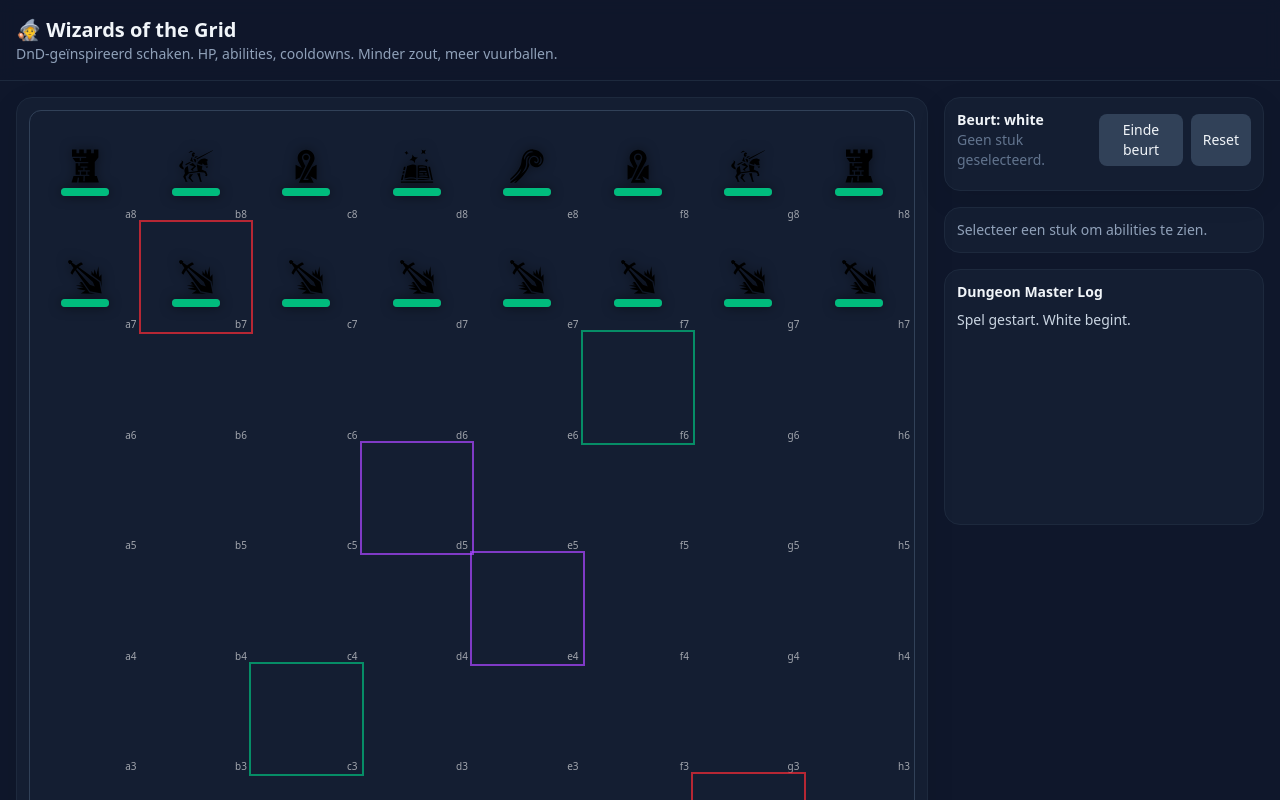
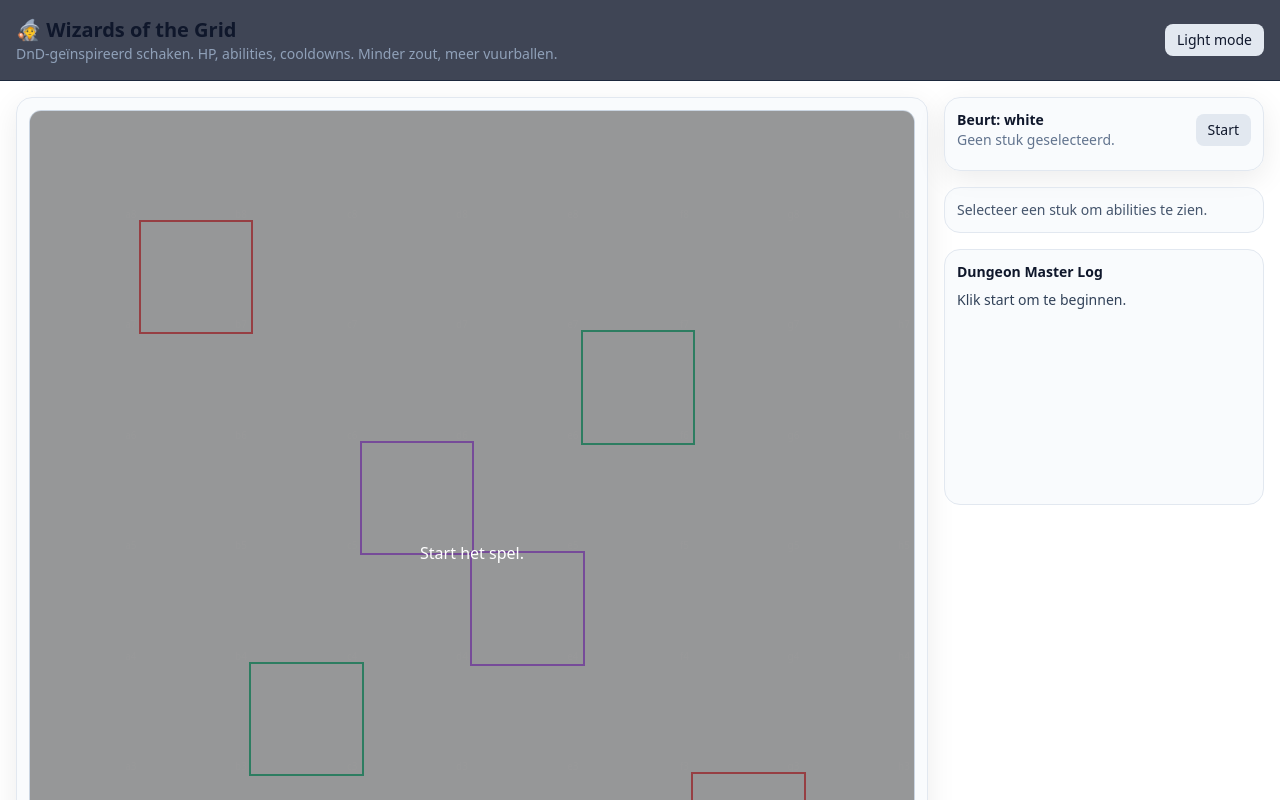
Before and after one commit to MichaelRedant/wizards_of_the_grid, a React (Vite) app: page / in a window 1280 px wide. Shown: the top 800 px of the page. Built offline with nearby package versions, Linux system fonts and the light colour scheme.

Commit message:
feat: add theme toggle and game controls

```diff
--- a/src/App.tsx
+++ b/src/App.tsx
@@ -2,19 +2,32 @@ import Board from "./components/Board";
 import HUD from "./components/HUD";
 import DMLog from "./components/DMLog";
 import AbilityBar from "./components/AbilityBar";
+import { useState } from "react";
 
 export default function App() {
+  const [theme, setTheme] = useState<"light" | "dark">("dark");
   return (
-    <div className="h-screen grid grid-rows-[auto_1fr_auto] bg-slate-900 text-slate-100 antialiased">
-      <header className="p-4 border-b border-slate-800 sticky top-0 z-10 bg-slate-900/80 backdrop-blur">
+    <div className={theme === "dark" ? "dark h-screen" : "h-screen"}>
+      <div className="grid h-full grid-rows-[auto_1fr_auto] bg-white text-slate-900 dark:bg-slate-900 dark:text-slate-100 antialiased">
+        <header className={`p-4 border-b sticky top-0 z-10 backdrop-blur ${theme === "dark" ? "border-slate-800 bg-slate-900/80" : "border-slate-200 bg-white/80"}`}>
+          <div className="flex items-center justify-between">
+            <div>
               <h1 className="text-xl font-bold">🧙 Wizards of the Grid</h1>
               <p className="text-sm text-slate-400">
                 DnD-geïnspireerd schaken. HP, abilities, cooldowns. Minder zout, meer vuurballen.
               </p>
+            </div>
+            <button
+              className="px-3 py-1.5 rounded-lg bg-slate-200 hover:bg-slate-300 text-sm text-slate-900 dark:bg-slate-700 dark:hover:bg-slate-600 dark:text-slate-100"
+              onClick={() => setTheme(theme === "dark" ? "light" : "dark")}
+            >
+              {theme === "dark" ? "Light" : "Dark"} mode
+            </button>
+          </div>
         </header>
 
         <main className="p-4 grid gap-4 md:grid-cols-[1fr_320px]">
-        <div className="rounded-2xl p-3 bg-slate-800/40 border border-slate-800 shadow-[0_8px_30px_rgba(0,0,0,0.08)]">
+          <div className="rounded-2xl p-3 border shadow-[0_8px_30px_rgba(0,0,0,0.08)] bg-slate-100/40 border-slate-200 dark:bg-slate-800/40 dark:border-slate-800">
             <Board />
           </div>
 
@@ -25,9 +38,10 @@ export default function App() {
           </div>
         </main>
 
-      <footer className="p-4 text-center text-xs text-slate-500">
+        <footer className="p-4 text-center text-xs text-slate-600 dark:text-slate-500">
           © {new Date().getFullYear()} Wizards of the Grid. Gemaakt in React + Tailwind.
         </footer>
       </div>
+    </div>
   );
 }
--- a/src/components/AbilityBar.tsx
+++ b/src/components/AbilityBar.tsx
@@ -12,14 +12,14 @@ export default function AbilityBar() {
 
   if (!piece) {
     return (
-      <div className="p-3 rounded-2xl bg-slate-800/40 border border-slate-800">
-        <div className="text-sm text-slate-400">Selecteer een stuk om abilities te zien.</div>
+      <div className="p-3 rounded-2xl bg-slate-100/40 border border-slate-200 dark:bg-slate-800/40 dark:border-slate-800">
+        <div className="text-sm text-slate-600 dark:text-slate-400">Selecteer een stuk om abilities te zien.</div>
       </div>
     );
   }
 
   return (
-    <div className="p-3 rounded-2xl bg-slate-800/40 border border-slate-800">
+    <div className="p-3 rounded-2xl bg-slate-100/40 border border-slate-200 dark:bg-slate-800/40 dark:border-slate-800">
       <div className="text-sm font-semibold mb-2">Abilities</div>
       <div className="flex flex-wrap gap-2">
         {available.map(a => {
@@ -32,7 +32,9 @@ export default function AbilityBar() {
               className={[
                 "px-3 py-1.5 rounded-lg text-sm transition",
                 active ? "ring-2 ring-emerald-400" : "",
-                disabled ? "opacity-50 cursor-not-allowed" : "bg-slate-700 hover:bg-slate-600"
+                disabled
+                  ? "opacity-50 cursor-not-allowed"
+                  : "bg-slate-200 hover:bg-slate-300 text-slate-900 dark:bg-slate-700 dark:hover:bg-slate-600 dark:text-slate-100",
               ].join(" ")}
               onClick={() => !disabled && setAbility(active ? undefined : a.id)}
               title={a.desc}
@@ -42,7 +44,7 @@ export default function AbilityBar() {
           );
         })}
       </div>
-      <div className="text-xs text-slate-400 mt-2">Tip: Ability selecteren, klik daarna op doel-tegel.</div>
+      <div className="text-xs text-slate-600 dark:text-slate-400 mt-2">Tip: Ability selecteren, klik daarna op doel-tegel.</div>
     </div>
   );
 }
--- a/src/components/Board.tsx
+++ b/src/components/Board.tsx
@@ -9,9 +9,10 @@ export default function Board() {
   const legalMoves = useGameStore(s => s.legalMoves);
   const selected = useGameStore(s => s.selected);
   const selectSquare = useGameStore(s => s.selectSquare);
+  const status = useGameStore(s => s.status);
 
   return (
-    <div className="relative grid grid-cols-8 aspect-square rounded-xl overflow-hidden border border-slate-700">
+    <div className="relative grid grid-cols-8 aspect-square rounded-xl overflow-hidden border border-slate-300 dark:border-slate-700">
       {board.map((sq, i) => {
         const isLight = (sq.coord.x + sq.coord.y) % 2 === 0;
         const on = () => selectSquare(sq.coord);
@@ -22,7 +23,7 @@ export default function Board() {
         return (
           <div
             key={i}
-            onClick={on}
+            onClick={status === "running" ? on : undefined}
             className={cx(
               "relative cursor-pointer select-none",
               isLight ? "bg-boardLight" : "bg-boardDark",
@@ -34,6 +35,11 @@ export default function Board() {
           </div>
         );
       })}
+      {status !== "running" && (
+        <div className="absolute inset-0 bg-black/40 flex items-center justify-center text-white">
+          {status === "idle" ? "Start het spel." : "Spel beëindigd."}
+        </div>
+      )}
     </div>
   );
 }
--- a/src/components/DMLog.tsx
+++ b/src/components/DMLog.tsx
@@ -40,7 +40,10 @@ export default function DMLog() {
   }, [log]);
 
   return (
-    <div className="p-3 rounded-2xl bg-slate-800/40 border border-slate-800 h-64 overflow-auto" ref={ref}>
+    <div
+      className="p-3 rounded-2xl bg-slate-100/40 border border-slate-200 dark:bg-slate-800/40 dark:border-slate-800 h-64 overflow-auto"
+      ref={ref}
+    >
       <div className="text-sm font-semibold mb-2">Dungeon Master Log</div>
       <ul className="space-y-1 text-sm">
         {log.map((line, i) => {
@@ -48,7 +51,7 @@ export default function DMLog() {
           const Icon = ICONS[symbol];
           const text = Icon ? rest.join(" ") : line;
           return (
-            <li key={i} className="text-slate-300 flex items-center gap-1">
+            <li key={i} className="text-slate-700 dark:text-slate-300 flex items-center gap-1">
               {Icon ? <Icon /> : null}
               <span>{text}</span>
             </li>
--- a/src/components/HUD.tsx
+++ b/src/components/HUD.tsx
@@ -6,17 +6,20 @@ export default function HUD() {
   const selected = useGameStore(s => s.selected);
   const piece = useGameStore(s => (selected ? s.pieces[selected] : undefined));
   const endTurn = useGameStore(s => s.endTurn);
-  const reset = useGameStore(s => s.reset);
+  const startGame = useGameStore(s => s.startGame);
+  const endGame = useGameStore(s => s.endGame);
+  const restartGame = useGameStore(s => s.restartGame);
+  const status = useGameStore(s => s.status);
 
   const abilities = piece ? ABILITIES.filter(a => !a.pieceTypes || a.pieceTypes.includes(piece.type)) : [];
 
   return (
-    <div className="p-3 rounded-2xl bg-slate-800/40 border border-slate-800 shadow-[0_8px_30px_rgba(0,0,0,0.08)]">
+    <div className="p-3 rounded-2xl bg-slate-100/40 border border-slate-200 shadow-[0_8px_30px_rgba(0,0,0,0.08)] dark:bg-slate-800/40 dark:border-slate-800">
       <div className="flex items-center justify-between mb-2">
         <div className="text-sm">
           <div className="font-semibold">Beurt: {turn}</div>
           {piece ? (
-            <div className="text-slate-400">
+            <div className="text-slate-600 dark:text-slate-400">
               Geselecteerd: <span className="font-mono">{piece.id}</span> ({piece.type})
               {" · "}HP {piece.hp}
               {" · "}XP {piece.xp}
@@ -25,13 +28,22 @@ export default function HUD() {
             <div className="text-slate-500">Geen stuk geselecteerd.</div>
           )}
         </div>
-        <div className="flex gap-2">
-          <button className="px-3 py-1.5 rounded-lg bg-slate-700 hover:bg-slate-600 text-sm" onClick={endTurn}>Einde beurt</button>
-          <button className="px-3 py-1.5 rounded-lg bg-slate-700 hover:bg-slate-600 text-sm" onClick={reset}>Reset</button>
+        <div className="flex gap-2 flex-wrap justify-end">
+          {status === "running" ? (
+            <>
+              <button className="px-3 py-1.5 rounded-lg bg-slate-200 hover:bg-slate-300 text-sm text-slate-900 dark:bg-slate-700 dark:hover:bg-slate-600 dark:text-slate-100" onClick={endTurn}>Einde beurt</button>
+              <button className="px-3 py-1.5 rounded-lg bg-slate-200 hover:bg-slate-300 text-sm text-slate-900 dark:bg-slate-700 dark:hover:bg-slate-600 dark:text-slate-100" onClick={restartGame}>Herstart</button>
+              <button className="px-3 py-1.5 rounded-lg bg-slate-200 hover:bg-slate-300 text-sm text-slate-900 dark:bg-slate-700 dark:hover:bg-slate-600 dark:text-slate-100" onClick={endGame}>Stop</button>
+            </>
+          ) : (
+            <button className="px-3 py-1.5 rounded-lg bg-slate-200 hover:bg-slate-300 text-sm text-slate-900 dark:bg-slate-700 dark:hover:bg-slate-600 dark:text-slate-100" onClick={status === "idle" ? startGame : restartGame}>
+              {status === "idle" ? "Start" : "Opnieuw"}
+            </button>
+          )}
         </div>
       </div>
       {piece && abilities.length > 0 && (
-        <div className="text-xs text-slate-400">Abilities: {abilities.map(a => a.name).join(", ")}</div>
+        <div className="text-xs text-slate-600 dark:text-slate-400">Abilities: {abilities.map(a => a.name).join(", ")}</div>
       )}
     </div>
   );
--- a/src/game/types.ts
+++ b/src/game/types.ts
@@ -32,6 +32,8 @@ export interface Square {
   pieceId?: string;
 }
 
+export type GameStatus = "idle" | "running" | "ended";
+
 export interface GameState {
   board: Square[];
   pieces: Record<string, Piece>;
@@ -40,6 +42,7 @@ export interface GameState {
   selectedAbility?: string; // abilityId
   legalMoves: Coord[];
   log: string[];
+  status: GameStatus;
 }
 
 export type ApplyResult = {
--- a/src/store/useGameStore.ts
+++ b/src/store/useGameStore.ts
@@ -1,6 +1,6 @@
 import { create } from "zustand";
 import { castAbility, canCastAbility } from "../game/abilities";
-import type { ApplyResult, Coord, Faction, GameState } from "../game/types";
+import type { ApplyResult, Coord, Faction, GameState, Piece } from "../game/types";
 import { baseStats, getSquare, idx, initialPieces, initialTerrain, isEnemy, legalMoves, rebuildBoard } from "../game/chess";
 
 type Actions = {
@@ -8,10 +8,12 @@ type Actions = {
   selectAbility: (abilityId: string | undefined) => void;
   movePiece: (to: Coord) => void;
   endTurn: () => void;
-  reset: () => void;
+  startGame: () => void;
+  endGame: () => void;
+  restartGame: () => void;
 };
 
-const initialState = (): GameState => {
+const createGameState = (): GameState => {
   const board = initialTerrain();
   const pieces = initialPieces();
   const state: GameState = {
@@ -22,19 +24,40 @@ const initialState = (): GameState => {
     selectedAbility: undefined,
     legalMoves: [],
     log: ["Spel gestart. White begint."],
+    status: "running",
+  };
+  rebuildBoard(state.board, state.pieces);
+  return state;
+};
+
+const idleState = (): GameState => {
+  const board = initialTerrain();
+  const pieces: Record<string, Piece> = {};
+  const state: GameState = {
+    board,
+    pieces,
+    turn: "white",
+    selected: undefined,
+    selectedAbility: undefined,
+    legalMoves: [],
+    log: ["Klik start om te beginnen."],
+    status: "idle",
   };
   rebuildBoard(state.board, state.pieces);
   return state;
 };
 
 export const useGameStore = create<GameState & Actions>((set, get) => ({
-  ...initialState(),
+  ...idleState(),
 
-  reset: () => set(initialState()),
+  startGame: () => set(createGameState()),
+  endGame: () => set({ status: "ended", log: [...get().log, "Spel beëindigd."] }),
+  restartGame: () => set(createGameState()),
   selectAbility: (abilityId) => set({ selectedAbility: abilityId }),
 
   selectSquare: (coord) => {
     const state = get();
+    if (state.status !== "running") return;
     const sq = getSquare(state.board, coord);
     if (!sq) return;
 
@@ -66,6 +89,7 @@ export const useGameStore = create<GameState & Actions>((set, get) => ({
 
   movePiece: (to) => {
     const state = get();
+    if (state.status !== "running") return;
     if (!state.selected) return;
     const piece = state.pieces[state.selected];
     const allowed = state.legalMoves.some(m => m.x === to.x && m.y === to.y);
@@ -127,6 +151,7 @@ export const useGameStore = create<GameState & Actions>((set, get) => ({
 
   endTurn: () => {
     const state = get();
+    if (state.status !== "running") return;
     for (const p of Object.values(state.pieces)) {
       for (const key of Object.keys(p.cooldowns)) p.cooldowns[key] = Math.max(0, p.cooldowns[key] - 1);
     }
```
Lines whose indentation alone changed are shown as unchanged.
